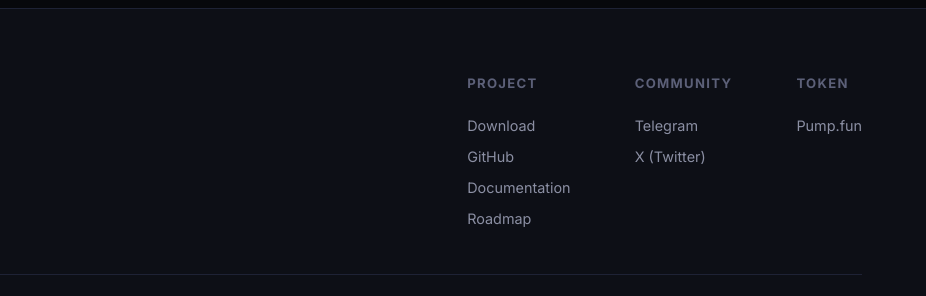
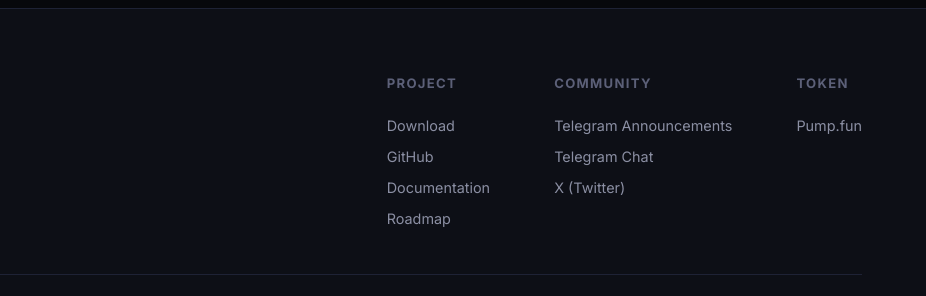
Before and after one commit to niklabh/oxide, a plain HTML site: page oxide-landing/index.html in a window 1280 px wide. Shown: the part 10100-10396 px from the top of the page, 354-1280 px from the left. Drawn offline with Linux system fonts and the light colour scheme; animation ran at ten frames a second.

Commit message:
telegram

```diff
--- a/oxide-landing/index.html
+++ b/oxide-landing/index.html
@@ -560,7 +560,7 @@
                 <p>Be part of building the future of the decentralized web.</p>
             </div>
             <div class="community-grid" data-animate="fade-up" data-delay="100">
-                <a href="https://t.me/oxide_browser" target="_blank" rel="noopener" class="community-card">
+                <a href="https://t.me/oxide_tg" target="_blank" rel="noopener" class="community-card">
                     <div class="community-icon telegram">
                         <svg width="28" height="28" viewBox="0 0 24 24" fill="currentColor"><path d="M11.944 0A12 12 0 0 0 0 12a12 12 0 0 0 12 12 12 12 0 0 0 12-12A12 12 0 0 0 12 0a12 12 0 0 0-.056 0zm4.962 7.224c.1-.002.321.023.465.14a.506.506 0 0 1 .171.325c.016.093.036.306.02.472-.18 1.898-.962 6.502-1.36 8.627-.168.9-.499 1.201-.82 1.23-.696.065-1.225-.46-1.9-.902-1.056-.693-1.653-1.124-2.678-1.8-1.185-.78-.417-1.21.258-1.91.177-.184 3.247-2.977 3.307-3.23.007-.032.014-.15-.056-.212s-.174-.041-.249-.024c-.106.024-1.793 1.14-5.061 3.345-.479.33-.913.49-1.302.48-.428-.008-1.252-.241-1.865-.44-.752-.245-1.349-.374-1.297-.789.027-.216.325-.437.893-.663 3.498-1.524 5.83-2.529 6.998-3.014 3.332-1.386 4.025-1.627 4.476-1.635z"/></svg>
                     </div>
@@ -608,7 +608,8 @@
                     </div>
                     <div class="footer-col">
                         <h4>Community</h4>
-                        <a href="https://t.me/oxide_browser" target="_blank" rel="noopener">Telegram</a>
+                        <a href="https://t.me/oxide_browser" target="_blank" rel="noopener">Telegram Announcements</a>
+                        <a href="https://t.me/oxide_tg" target="_blank" rel="noopener">Telegram Chat</a>
                         <a href="https://x.com/ForgeX_ai" target="_blank" rel="noopener">X (Twitter)</a>
                     </div>
                     <div class="footer-col">
```
